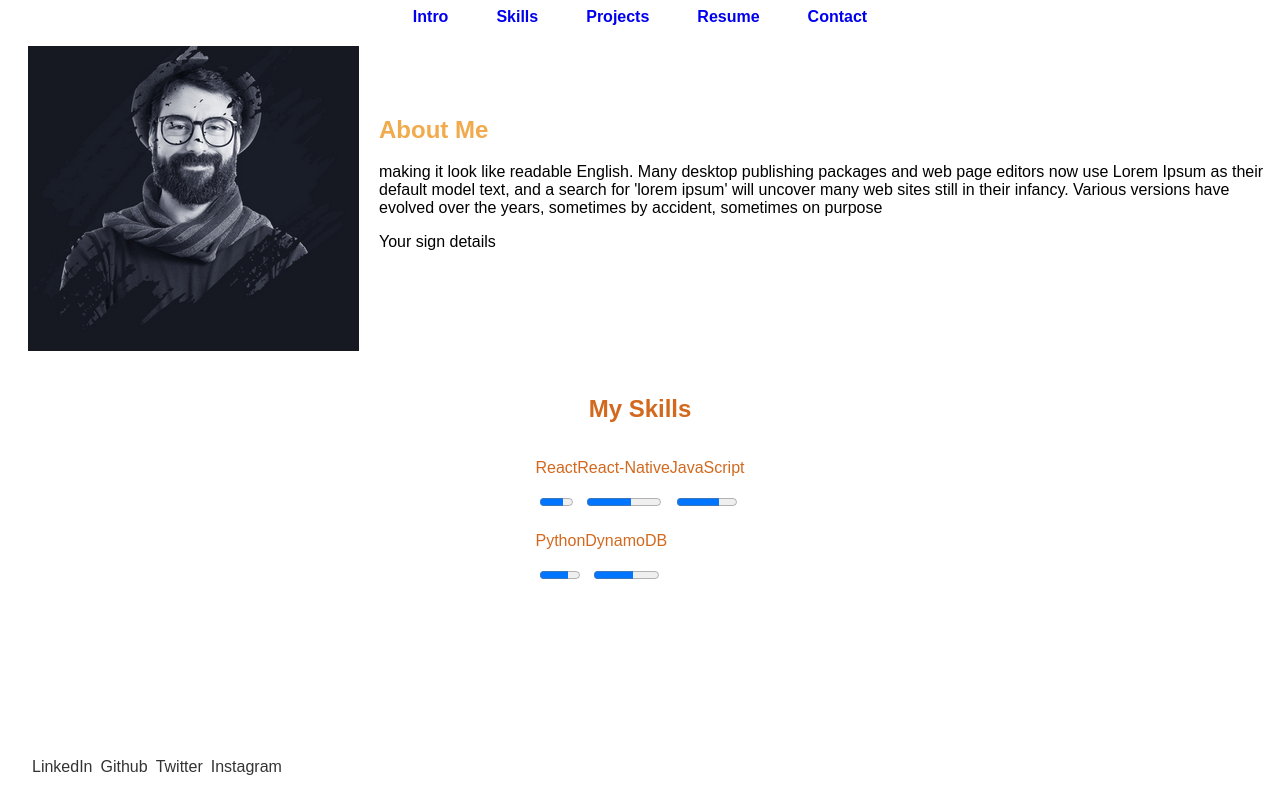
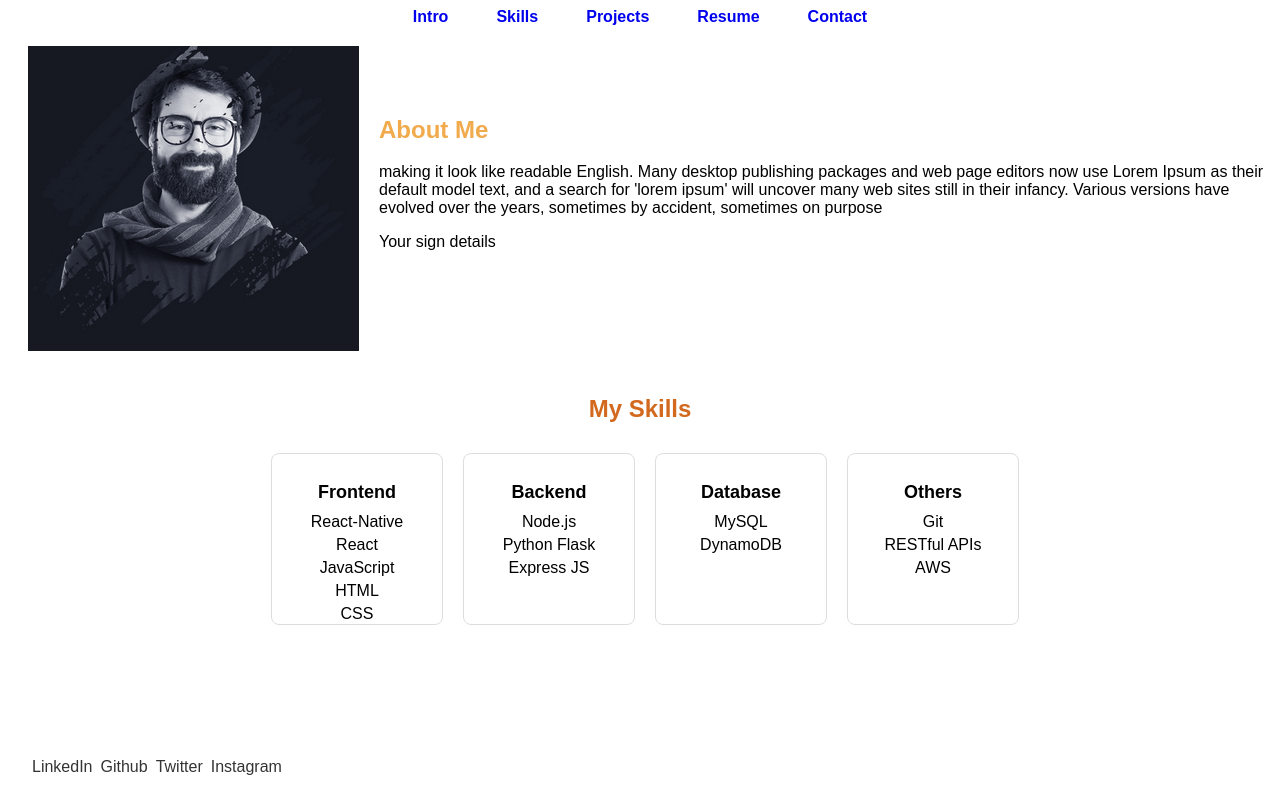
Before and after one commit to Siddhu545/Portfolio-v2, a React (Create React App) app: page /Skills in a window 1280 px wide. Built offline with nearby package versions, Linux system fonts and the light colour scheme.

Commit message:
Skills and Project changes

```diff
--- a/src/Projects/projects.css
+++ b/src/Projects/projects.css
@@ -16,6 +16,7 @@
   grid-template-columns: repeat(auto-fit, minmax(300px, 1fr));
   gap: 20px;
   justify-content: center;
+  overflow-x: scroll;
 }
 
 .project-card {
@@ -28,7 +29,7 @@
   transition: all 0.3s ease-in-out;
   transform-style: preserve-3d;
   perspective: 1000px;
-  overflow: hidden;
+  overflow: hidden
 }
 
 .project-card h3 {
--- a/src/Projects/projects.tsx
+++ b/src/Projects/projects.tsx
@@ -51,7 +51,6 @@ function Projects() {
               key={project.id}
               className={`project-card ${hoveredProject === project.id ? "expanded" : ""}`}
               onMouseEnter={() => setHoveredProject(project.id)}
-              onMouseLeave={() => setHoveredProject(null)}
             >
               <h3>{project.title}</h3>
               {hoveredProject === project.id && (
--- a/src/Skills/skills.css
+++ b/src/Skills/skills.css
@@ -52,24 +52,49 @@
     flex-direction: column;
     align-items: center;
     text-align: center;
+
     .skill-text {
-      color:chocolate;
+      color: chocolate;
     }
   }
 
-  .skill-set {
-    flex: 1;
+  .skill-cards {
     display: flex;
-    flex-direction: column;
   }
 
-  .skill-pair {
-    display: flex;
-    margin-bottom: 0.3rem;
-    color: chocolate;
+  .skill-card {
+    border-radius: 8px;
+    width: 150px;
+    height: 150px;
+    border: 1px solid #ddd;
+    padding: 10px;
+    margin: 10px;
+    transition: all 0.3s ease-in-out;
+    transform-style: preserve-3d;
+    perspective: 1000px;
+    overflow: hidden;
   }
 
-  progress {
-    width: 80%;
+  .skill-card:hover {
+    border-bottom: 3px solid chocolate;
+  }
+
+  .skill-card:last-child {
+    margin-right: 0; /* Remove margin from the last card */
+  }
+
+  .skill-card h3 {
+    font-size: 18px;
+    margin-bottom: 10px;
+  }
+
+  .skill-card ul {
+    list-style: none;
+    padding: 0;
+    margin: 0;
+  }
+
+  .skill-card li {
+    margin-bottom: 5px;
   }
 }
--- a/src/Skills/skills.tsx
+++ b/src/Skills/skills.tsx
@@ -42,30 +42,51 @@ function Skills() {
 
         <div className="skills-section">
           <h2 className="skill-text">My Skills</h2>
-          <div className="skill-set">
-            <div className="skill-pair">
-              <div>
-                <p>React</p>
-                <progress value={0.7}></progress>
-              </div>
-              <div>
-                <p>React-Native</p>
-                <progress value={0.6}></progress>
-              </div>
-              <div>
-                <p>JavaScript</p>
-                <progress value={0.7}></progress>
-              </div>
+          <div className="skill-cards">
+            {/* Frontend Card */}
+            <div className="skill-card">
+              <h3>Frontend</h3>
+              <ul>
+                <li>React-Native</li>
+                <li>React</li>
+                <li>JavaScript</li>
+                <li>HTML</li>
+                <li>CSS</li>
+
+                {/* Add more frontend skills as needed */}
+              </ul>
             </div>
-            <div className="skill-pair">
-              <div>
-                <p>Python</p>
-                <progress value={0.7}></progress>
-              </div>
-              <div>
-                <p>DynamoDB</p>
-                <progress value={0.6}></progress>
-              </div>
+
+            {/* Backend Card */}
+            <div className="skill-card">
+              <h3>Backend</h3>
+              <ul>
+                <li>Node.js</li>
+                <li>Python Flask</li>
+                <li>Express JS</li>
+                {/* Add more backend skills as needed */}
+              </ul>
+            </div>
+
+            {/* Database Card */}
+            <div className="skill-card">
+              <h3>Database</h3>
+              <ul>
+                <li>MySQL</li>
+                <li>DynamoDB</li>
+                {/* Add more database skills as needed */}
+              </ul>
+            </div>
+
+            {/* Others Card */}
+            <div className="skill-card">
+              <h3>Others</h3>
+              <ul>
+                <li>Git</li>
+                <li>RESTful APIs</li>
+                <li>AWS</li>
+                {/* Add more skills in the "Others" category */}
+              </ul>
             </div>
           </div>
         </div>
```
